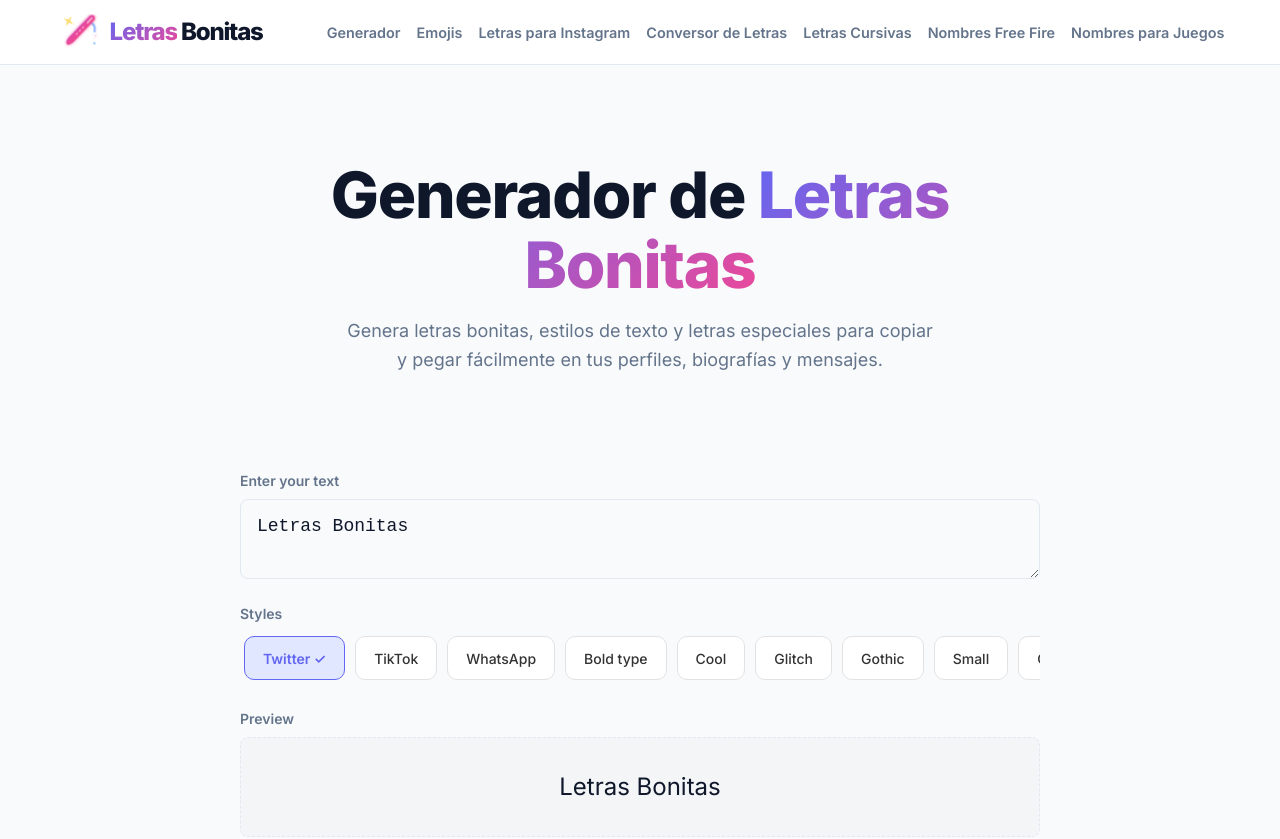
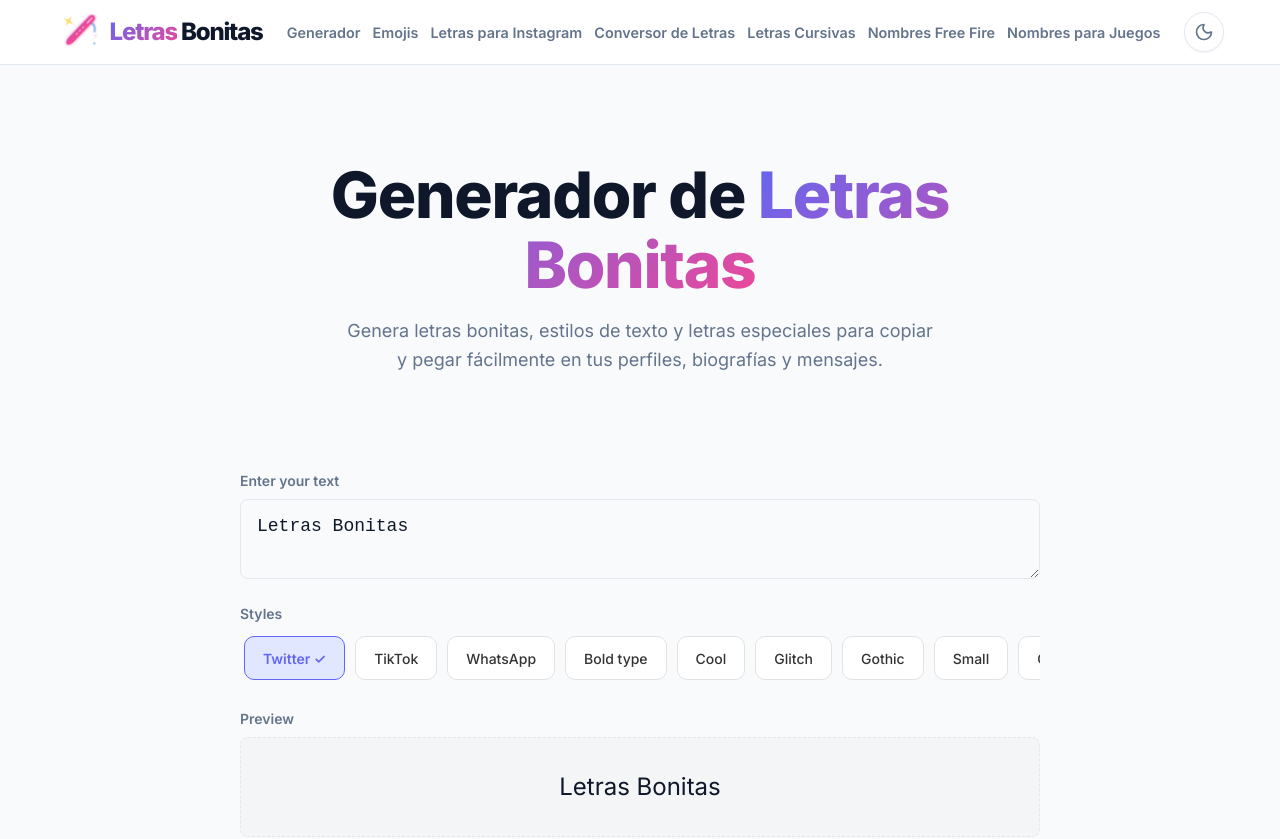
Before and after one commit to khalid1042/font-gen, a Next.js app: page / in a window 1280 px wide. Shown: the top 839 px of the page. Built offline with nearby package versions, Linux system fonts and the light colour scheme; no server answers.

Commit message:
fix: adjust header breakpoints for longer Spanish words to prevent overlapping

```diff
--- a/src/components/Header/Header.module.css
+++ b/src/components/Header/Header.module.css
@@ -27,7 +27,19 @@
   align-items: center;
   height: 4rem;
   position: relative;
-  gap: 4rem;
+  gap: 1rem;
+}
+
+@media (min-width: 1280px) {
+  .container {
+    gap: 1.5rem;
+  }
+}
+
+@media (min-width: 1400px) {
+  .container {
+    gap: 4rem;
+  }
 }
 
 .logo {
@@ -46,7 +58,7 @@
   display: none;
 }
 
-@media (min-width: 1200px) {
+@media (min-width: 1280px) {
   .desktopNav {
     display: flex;
     align-items: center;
@@ -56,7 +68,7 @@
 .navList {
   display: flex;
   align-items: center;
-  gap: 1rem;
+  gap: 0.75rem;
   list-style: none;
   margin: 0;
   padding: 0;
@@ -96,7 +108,7 @@
   background-color: var(--primary-light);
 }
 
-@media (min-width: 1200px) {
+@media (min-width: 1280px) {
   .mobileMenuBtn {
     display: none;
   }
@@ -112,7 +124,7 @@
   box-shadow: var(--shadow-md);
 }
 
-@media (min-width: 1200px) {
+@media (min-width: 1280px) {
   .mobileNavDrawer {
     display: none;
   }
```
